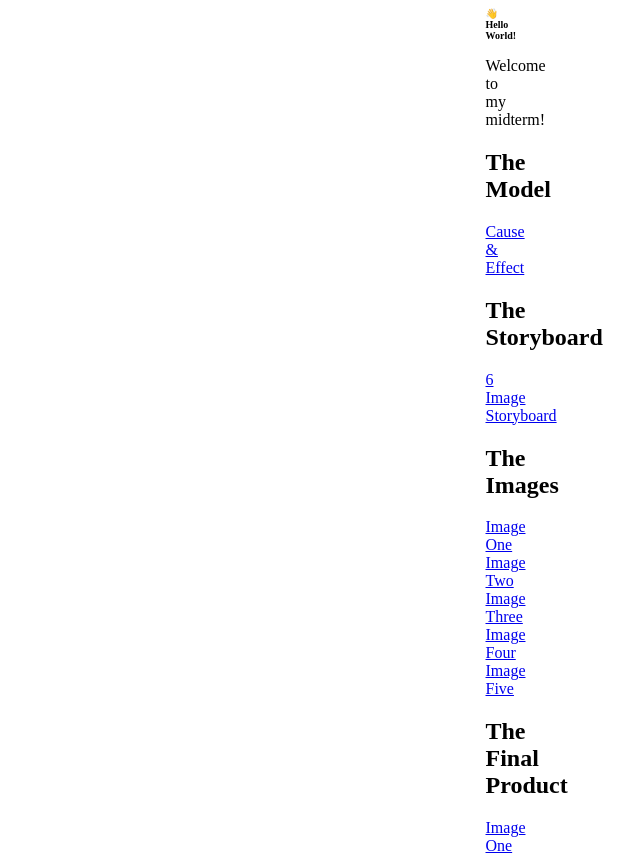
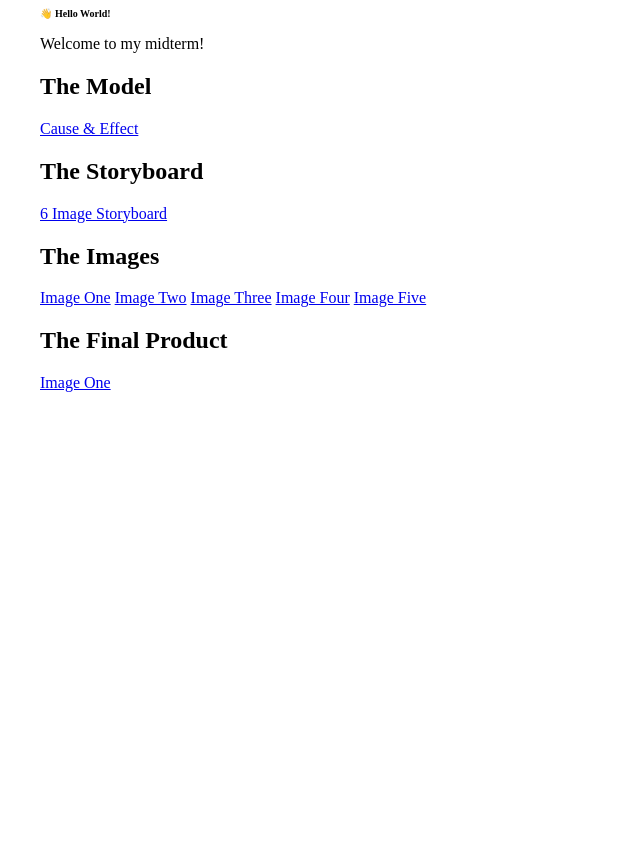
Before and after one commit to LuisaGravem/midterm-luisagravem, a plain HTML site: page index.html in a window 1280 px wide. Shown: the whole page, without its empty margins (150-790 px from the left). After the commit the page ends 800 px from the top, so only its background shows below. Drawn offline with Linux system fonts and the light colour scheme.

Commit message:
Update style.css

```diff
--- a/style.css
+++ b/style.css
@@ -3,7 +3,7 @@ h1 {
 }
 
 body {
-    max-width: 9px;
+    max-width: 900px;
     margin-left: auto;
     margin-right: auto;
 }
```
